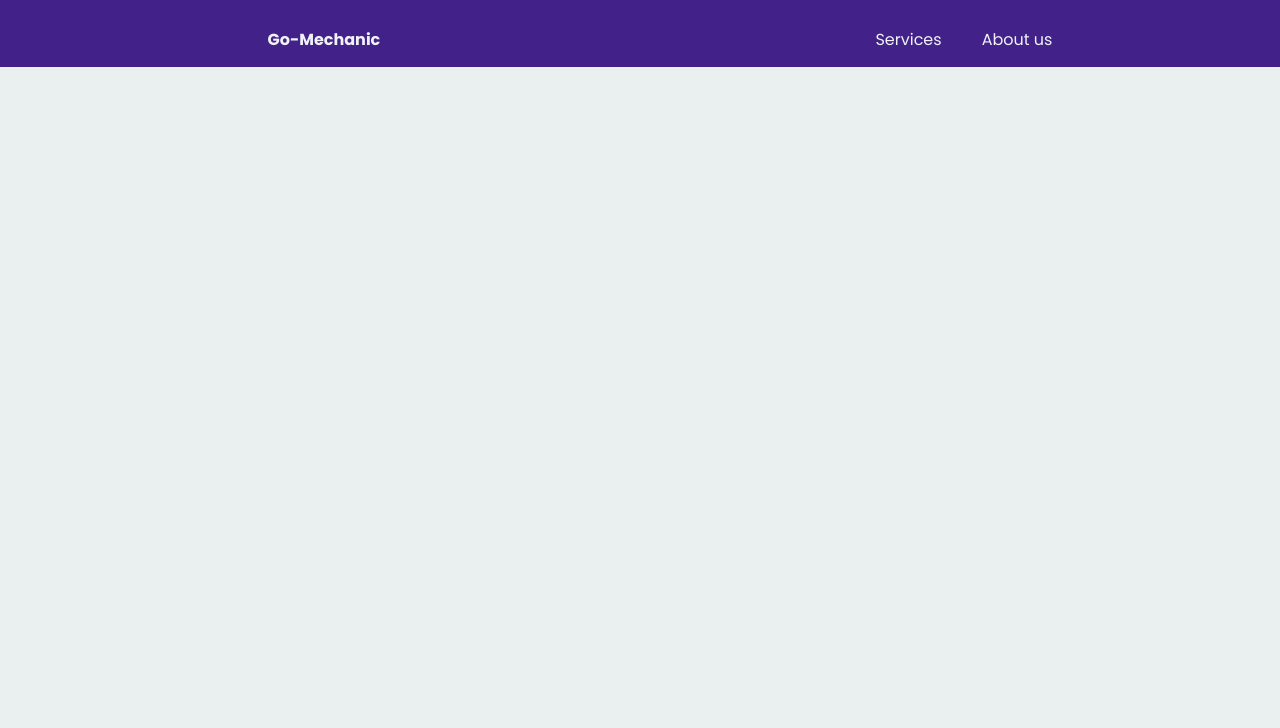
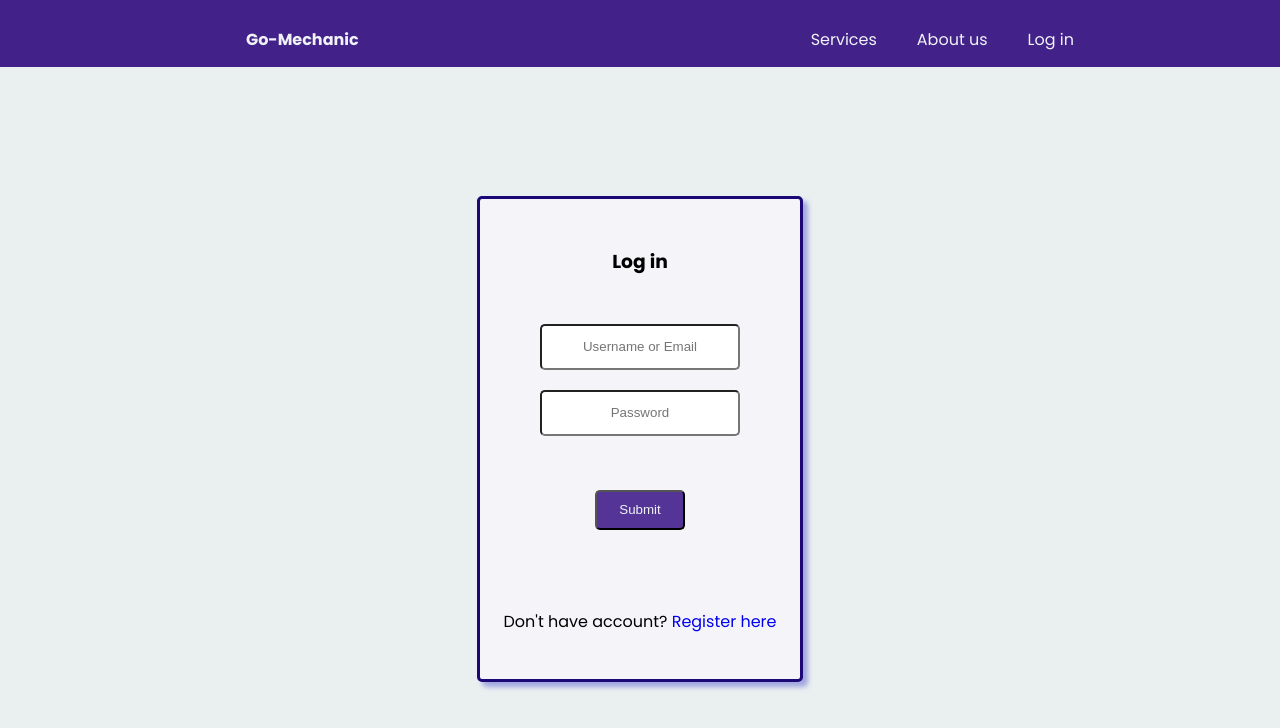
Before and after one commit to Welcometocodeamit/Go-Mechanic-Frontend, a React (Create React App) app: page /login in a window 1280 px wide. Shown: the top 728 px of the page. Built offline with nearby package versions, Linux system fonts and the light colour scheme; the HTML template or start-up script is replaced by a standard one; a web font is replaced by a local one.

Commit message:
Login and registeration page

```diff
--- a/src/App.css
+++ b/src/App.css
@@ -158,9 +158,78 @@ button:hover{
   justify-content: center;
   align-items: center;
   border-radius: 10px;
- font-size: larger;
- font-style: italic;
- font-family: cursive;
- color: rgb(2, 26, 17);
- box-shadow: 5px 5px 5px rgb(223, 216, 216);
+  font-size: larger;
+  font-style: italic;
+  font-family: cursive;
+  color: rgb(2, 26, 17);
+  box-shadow: 5px 5px 5px rgb(223, 216, 216);
 }
+
+#loginpagemaindiv{
+  height: 93vh;
+  width:100vw;
+  display: flex;
+  justify-content: center;
+  align-items: center;
+}
+
+#logindiv{
+  display: flex;
+  flex-direction: column;
+  justify-content: space-evenly;
+  align-items: center;
+  min-height: 60vh;
+  min-width:25vw;
+  border: 3px solid rgb(27, 7, 117);
+  border-radius: 5px;
+  box-shadow: 5px 5px 5px rgb(161, 166, 223);
+  background-color: rgb(245, 245, 249);
+}
+
+#logindiv form{
+  display: flex;
+  flex-direction: column;
+  justify-content: center;
+  justify-content: space-between;
+  min-height: 30vh;
+}
+
+.input{
+  /* margin-top: 10%; */
+  margin-bottom:  10%;
+  min-width: 15vw;
+  height: 40px;
+  border-radius: 5px;
+  display: flex;
+  justify-content: center;
+  align-items: center;
+}
+
+input {
+  text-align: center;
+}
+::-webkit-input-placeholder {
+  text-align: center;
+}
+:-moz-placeholder {
+  text-align: center;
+}
+
+#loginsubmit{
+  margin-top: 10%;
+  margin-bottom:  10%;
+  height: 40px;
+  border-radius: 5px;
+  width: 90px;
+  margin: auto;
+  background-color: rgb(84, 53, 151);
+  color: rgb(240, 242, 248);
+}
+
+#loginsubmit:hover{
+  color: rgb(208, 213, 231);
+  size: 5%;
+  transform: scale(1.05);
+  transition-duration: 300ms;
+  cursor: pointer;
+}
--- a/src/App.js
+++ b/src/App.js
@@ -1,6 +1,8 @@
 import './App.css';
 import Hompage from './Components/Hompage';
+import Login from './Components/Login';
 import Navbar from './Components/Navbar';
+import Registration from './Components/Registration';
 import Services from './Components/Services';
 import {BrowserRouter, Routes, Route} from "react-router-dom";
 
@@ -12,6 +14,8 @@ function App() {
       <Routes>
         <Route path='/' element={<Hompage/>}/>
         <Route path='/services' element={<Services/>}/>
+        <Route path='/login' element={<Login/>}/>
+        <Route path='/register' element={<Registration/>}/>
       </Routes>
    </BrowserRouter>
    </>
--- a/src/Components/Hompage.js
+++ b/src/Components/Hompage.js
@@ -1,6 +1,8 @@
 import React from "react";
 import garage from '../Assets/garage.png';
 import HomepageInformation from "./HomepageInformation";
+import { Link } from "react-router-dom";
+import Login from "./Login";
 
 export default function Hompage() {
   return (
@@ -15,12 +17,12 @@ export default function Hompage() {
             Oil changes, tire rotations, and inspections – we'll keep your car
             running like new.
           </p>
-          <button type="button" className="mx-2">
+          <Link to='/login'><button type="button" className="mx-2">
             Log-in
-          </button>
-          <button type="button" className="mx-2">
+          </button></Link>
+          <Link to='/register'><button type="button" className="mx-2">
             Register
-          </button>
+          </button></Link>
         </div>
 
         <div className="homepageimagediv">
--- /dev/null
+++ b/src/Components/Login.js
@@ -0,0 +1,20 @@
+import React from 'react'
+
+import {Link} from 'react-router-dom'
+
+export default function Login() {
+  return (
+    <div id='loginpagemaindiv'>
+        <div id='logindiv'>
+            <h3><b>Log in</b></h3>
+            <form>
+             <input className='input' type='text' placeholder='Username or Email'/>
+            <input className='input' type='password' placeholder='Password'/>
+            <input id='loginsubmit' type='submit'/>
+            </form>
+            <p>Don't have account? <Link style={{textDecoration:"none"}} to='/register'>Register here</Link></p>
+        </div>
+
+    </div>
+  )
+}
--- a/src/Components/Navbar.js
+++ b/src/Components/Navbar.js
@@ -13,7 +13,8 @@ export default function Navbar() {
       <div className='rightNav-a'>
         <li>
             <Link to='/services'><ul>Services</ul></Link>
-            <a href='/a'><ul>About us</ul></a>
+            <Link to='/aboutus'><ul>About us</ul></Link>
+            <Link to='/login'><ul>Log in</ul></Link>
         </li>
 
       </div>
--- /dev/null
+++ b/src/Components/Registration.js
@@ -0,0 +1,21 @@
+import React from 'react'
+
+export default function Registration() {
+  return (
+    <div id='loginpagemaindiv'>
+        <div id='logindiv'>
+            <h3><b>Registration</b></h3>
+            <form>
+            <label for='username'>Username</label>
+            <input className='input' type='email' placeholder='Enter a Email' id='username'/>
+            <label for='password'>Password</label>
+            <input className='input' type='password' placeholder='Enter Password' id='password'/>
+            <label for='confpass'>Confirm Password</label>
+            <input className='input' type='password' placeholder='Confirm Password'id='confpass'/>
+            <input id='loginsubmit' type='submit'/>
+            </form>
+        </div>
+
+    </div>
+  )
+}
```
